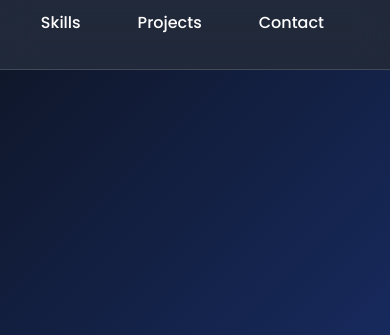
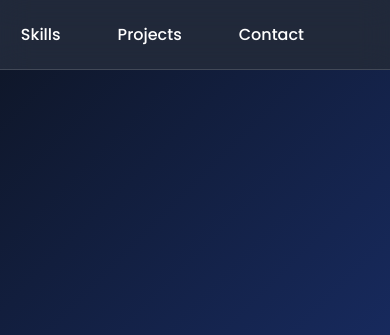
Before and after one commit to Not-soon123/My_portfolio, a plain HTML site: page index.html in a window 390 px wide. Shown: the top 335 px of the page. Drawn offline with Linux system fonts and the light colour scheme.

Commit message:
make it scrollable in small screen

```diff
--- a/style.css
+++ b/style.css
@@ -39,11 +39,15 @@ body{
     border-bottom:1px solid rgba(255,255,255,.15);
 
     z-index:1000;
+
+    overflow-x: auto;
 }
 
 .header nav{
     display:flex;
     gap:25px;
+    flex: 0 0 auto;
+    padding: 10px 20px;
 }
 
 .header a{
```
